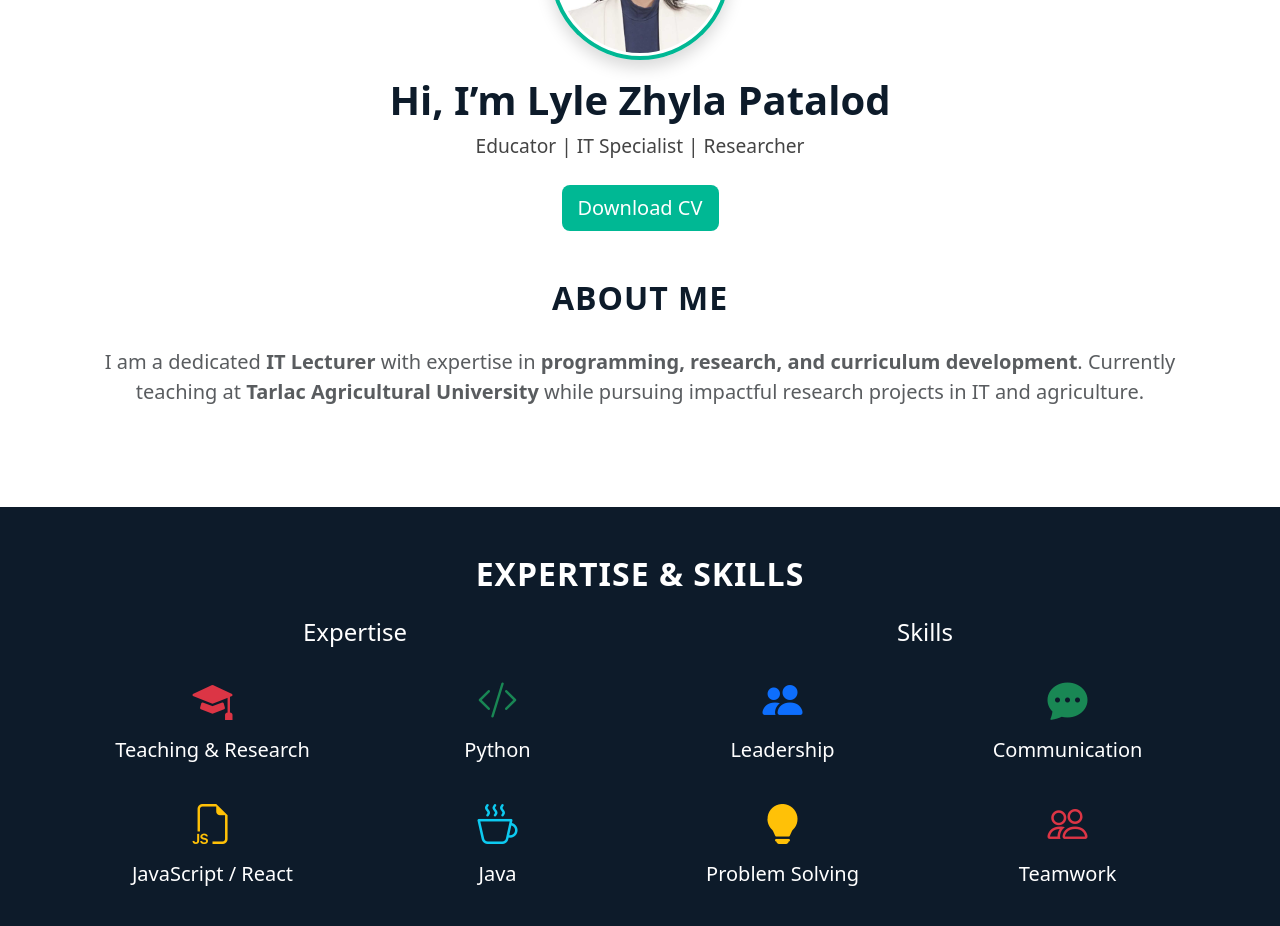
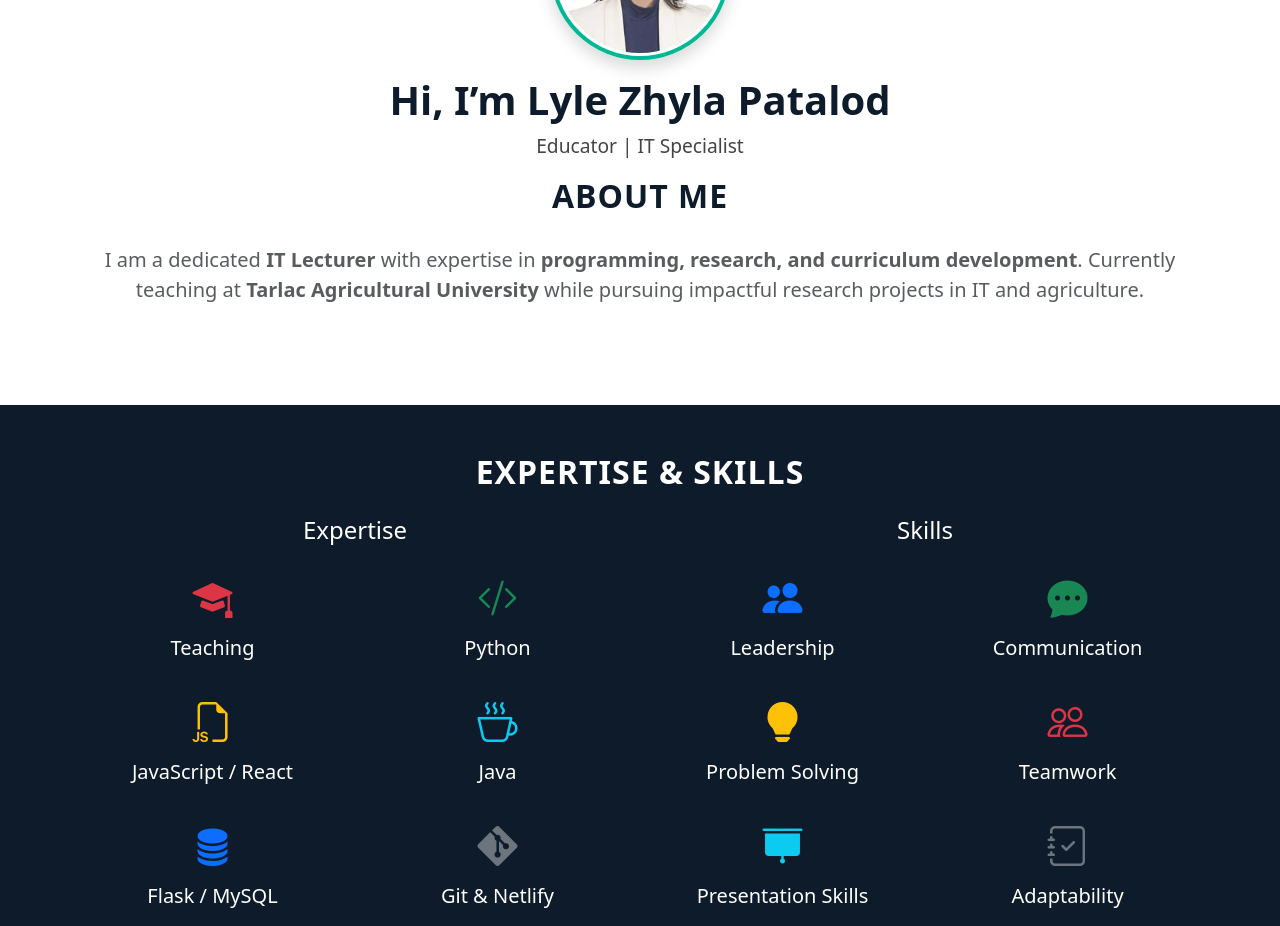
Before and after one commit to LyleZhyla/responsive-website, a React (Create React App) app: page / in a window 1280 px wide. Shown: the part 220-1146 px from the top of the page. Built offline with nearby package versions, Linux system fonts and the light colour scheme.

Commit message:
final updated as of 9/13

```diff
--- a/src/App.js
+++ b/src/App.js
@@ -1,5 +1,5 @@
 import 'bootstrap/dist/css/bootstrap.min.css';
-import { Container, Navbar, Nav, Button, Card, Row, Col, Image} from 'react-bootstrap';
+import { Container, Navbar, Nav,  Card, Row, Col, Image} from 'react-bootstrap';
 import 'bootstrap-icons/font/bootstrap-icons.css';
 import ProfilePic from './assets/2x2.jpg';
 import './App.css';
@@ -31,7 +31,7 @@ function App() {
 
 
       {/* Hero Section */}
-      <section className="hero-section py-6">
+      <section id="home" className="hero-section py-6">
         <Container className="text-center">
           <Image
             src={ProfilePic} // imported image
@@ -43,11 +43,9 @@ function App() {
           />
           <h1 className="fw-bold">Hi, I’m Lyle Zhyla Patalod</h1>
             <p className="lead">
-              Educator | IT Specialist | Researcher
+              Educator | IT Specialist
             </p>
-            <Button variant="primary" size="lg" className="mt-2  mb-5">
-              Download CV
-            </Button>
+
 
             <h2 className="fw-bold text-center">About Me</h2>
 
@@ -75,7 +73,7 @@ function App() {
               <Row className="text-center">
                 <Col md={6} className="mb-4">
                   <i className="bi bi-mortarboard-fill fs-1 text-danger"></i>
-                  <h5 className="mt-2">Teaching & Research</h5>
+                  <h5 className="mt-2">Teaching</h5>
                 </Col>
                 <Col md={6} className="mb-4">
                   <i className="bi bi-code-slash fs-1 text-success"></i>
@@ -121,8 +119,8 @@ function App() {
                   <h5 className="mt-2">Teamwork</h5>
                 </Col>
                 <Col md={6} className="mb-4">
-                  <i className="bi bi-clock-history fs-1 text-info"></i>
-                  <h5 className="mt-2">Time Management</h5>
+                  <i className="bi bi-easel3-fill fs-1 text-info"></i>
+                  <h5 className="mt-2">Presentation Skills</h5>
                 </Col>
                 <Col md={6} className="mb-4">
                   <i className="bi bi-journal-check fs-1 text-secondary"></i>
```
